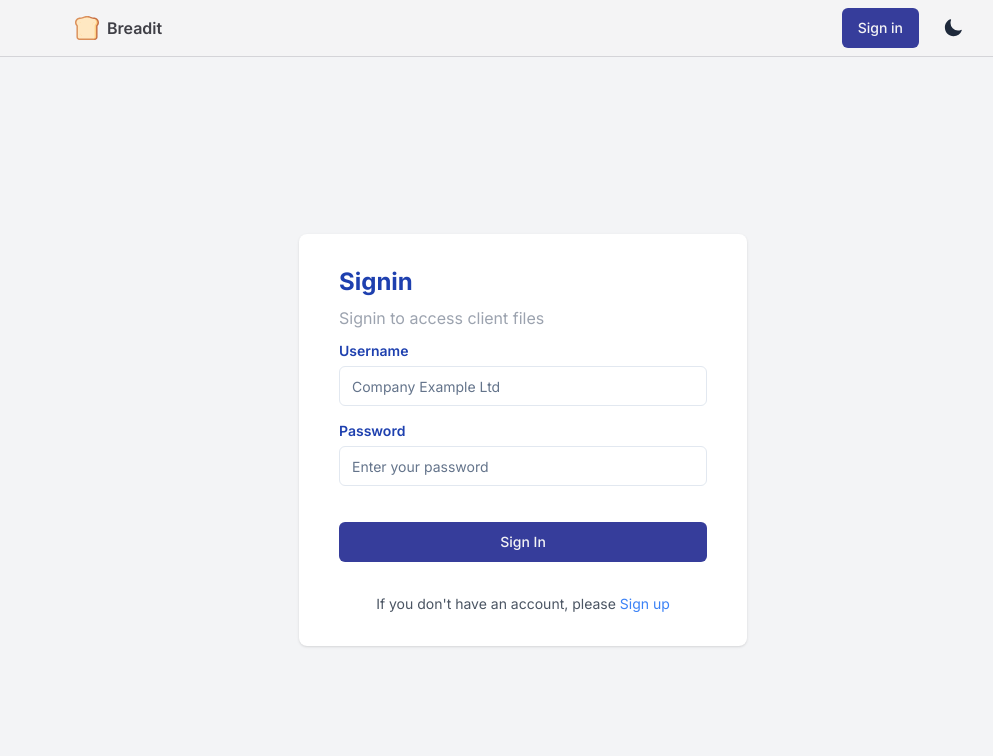
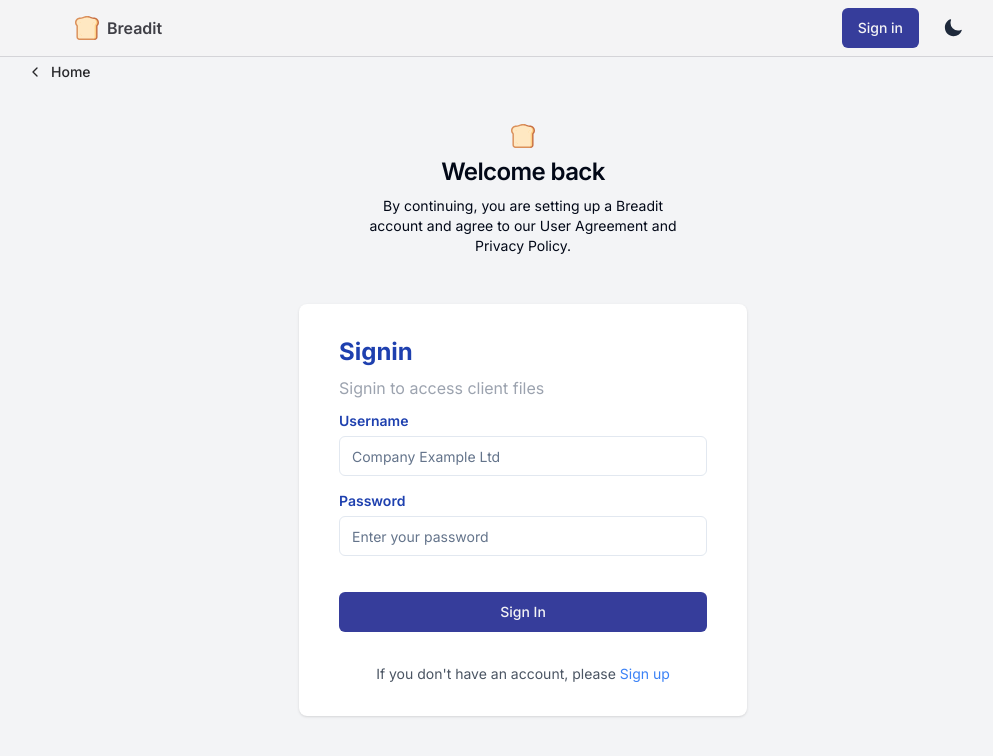
Before and after one commit to NeilRow56/breadit_sept1, a Next.js app: page /sign-in in a window 1280 px wide. Shown: the top 756 px of the page, without its empty margins (117-1110 px from the left). Built offline with nearby package versions, Linux system fonts and the light colour scheme; no server answers.

Commit message:
Updated sign in and sign up forms

```diff
--- a/src/app/(auth)/sign-in/page.tsx
+++ b/src/app/(auth)/sign-in/page.tsx
@@ -1,8 +1,23 @@
 import SignInForm from '@/components/forms/SignInForm'
+import { buttonVariants } from '@/components/ui/button'
+import { cn } from '@/lib/utils'
+import { ChevronLeft } from 'lucide-react'
+import Link from 'next/link'
 
 const SignInPage = () => {
   return (
     <main className="flex min-h-full w-full flex-col justify-center bg-gray-100 py-12 sm:px-6 lg:px-8 ">
+      <Link
+        href="/"
+        className={cn(
+          buttonVariants({ variant: 'ghost' }),
+          '-mt-20 self-start px-20'
+        )}
+      >
+        <ChevronLeft className="mr-2 h-4 w-4" />
+        Home
+      </Link>
+
       <div className="sm:mx-auto sm:w-full sm:max-w-md">
         <SignInForm />
       </div>
--- a/src/components/forms/SignInForm.tsx
+++ b/src/components/forms/SignInForm.tsx
@@ -18,6 +18,7 @@ import { Input } from '../ui/input'
 import { Button } from '../ui/button'
 import Link from 'next/link'
 import { useToast } from '@/components/ui/use-toast'
+import { Icons } from '../Icon'
 
 const FormSchema = z.object({
   // email: z.string().min(1, 'Email is required').email('Invalid email'),
@@ -64,6 +65,14 @@ const SignInForm = () => {
 
   return (
     <div className="mt-8 sm:mx-auto sm:w-full sm:max-w-md">
+      <div className="mb-12 flex flex-col space-y-2 text-center">
+        <Icons.logo className="mx-auto h-6 w-6" />
+        <h1 className="text-2xl font-semibold tracking-tight">Welcome back</h1>
+        <p className="mx-auto max-w-xs text-sm">
+          By continuing, you are setting up a Breadit account and agree to our
+          User Agreement and Privacy Policy.
+        </p>
+      </div>
       <div
         className="
         bg-white
--- a/src/components/forms/SignUpForm.tsx
+++ b/src/components/forms/SignUpForm.tsx
@@ -17,6 +17,7 @@ import {
 import { Button } from '@/components/ui/button'
 import Link from 'next/link'
 import { useToast } from '@/components/ui/use-toast'
+import { Icons } from '../Icon'
 
 const FormSchema = z
   .object({
@@ -74,6 +75,14 @@ export const SignUpForm = () => {
   return (
     <>
       <div className="mt-8 sm:mx-auto sm:w-full sm:max-w-md ">
+        <div className="mb-12 flex flex-col space-y-2 text-center">
+          <Icons.logo className="mx-auto h-6 w-6" />
+          <h1 className="text-2xl font-semibold tracking-tight">Welcome</h1>
+          <p className="mx-auto max-w-xs text-sm">
+            By continuing, you are setting up a Breadit account and agree to our
+            User Agreement and Privacy Policy.
+          </p>
+        </div>
         <div
           className="
         bg-white
```
